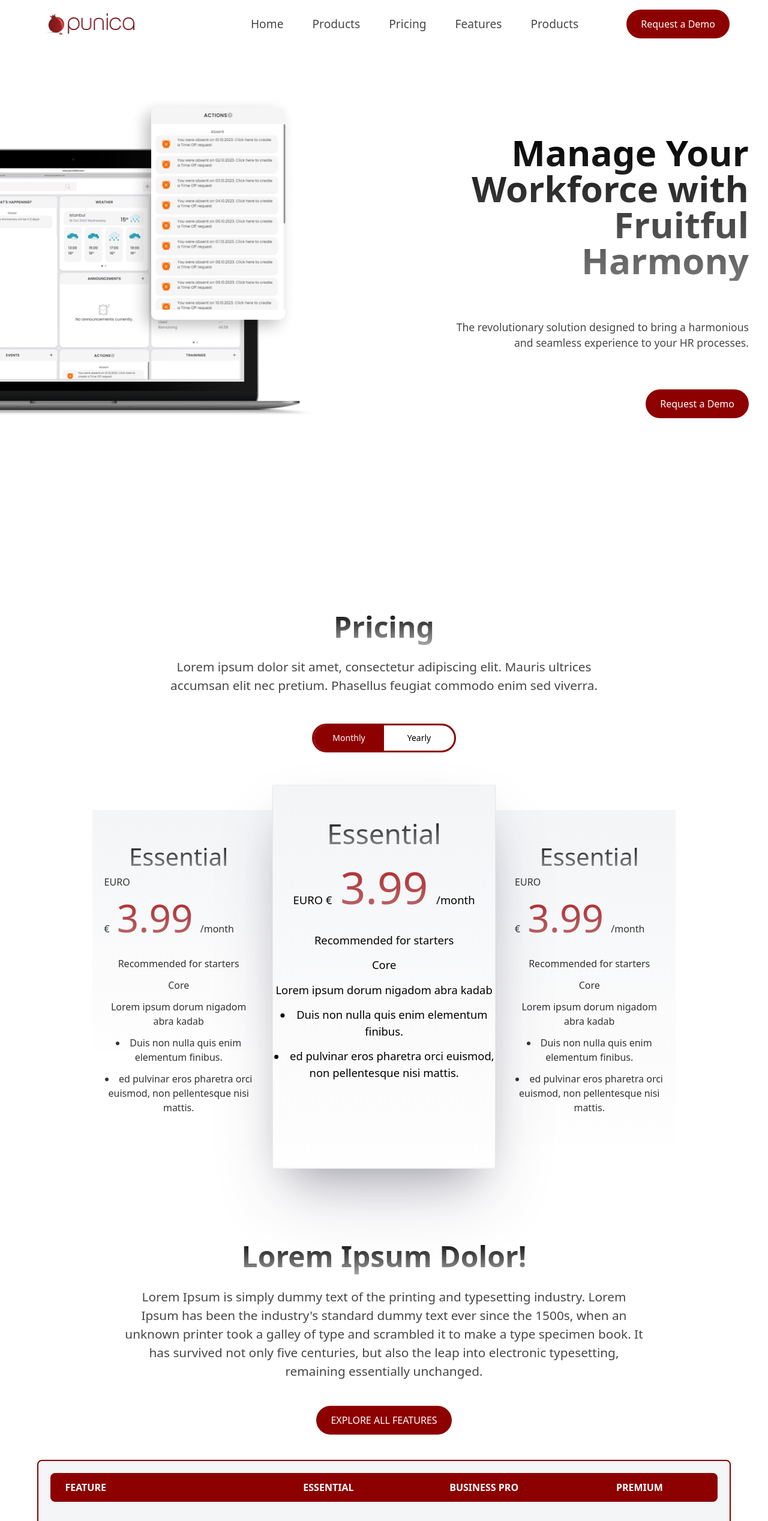
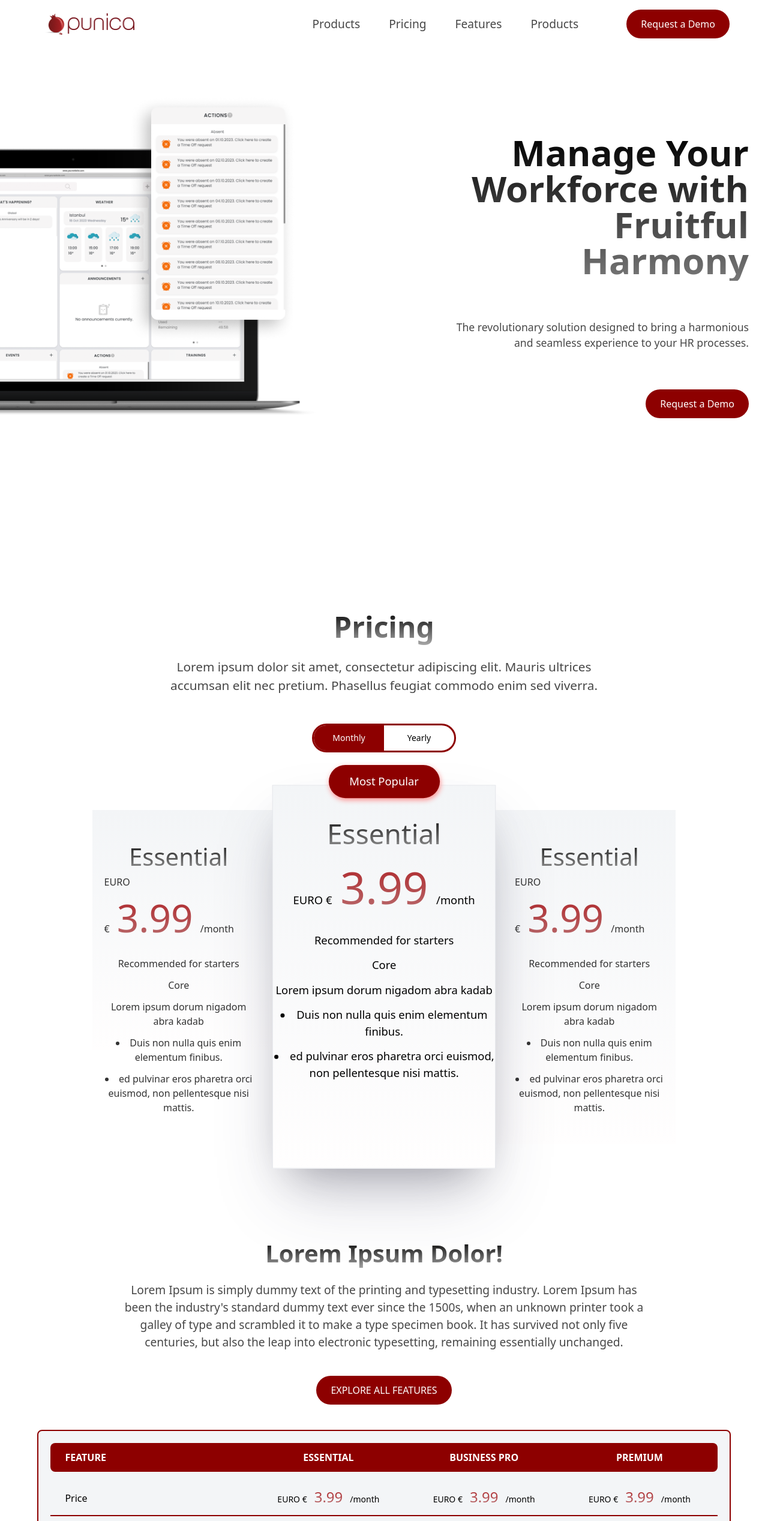
Before and after one commit to ahmadhanafi1/punica-app-web-page, a React (Create React App) app: page /pricing in a window 1280 px wide. Shown: the top 2535 px of the page at 60% size. Built offline with nearby package versions, Linux system fonts and the light colour scheme.

Commit message:
finished navbar and foorters

```diff
--- /dev/null
+++ b/src/components/Button/Secondary.jsx
@@ -0,0 +1,12 @@
+import React from "react"
+
+const Secondary = ({children, size="medium", className}) => {
+	return (
+		<button
+			className={`bg-white text-primary px-6 py-3 rounded-3xl border-2 border-primary hover:bg-primary hover:text-white hover:shadow-md
+			transition-all duration-300 md:text-[.8rem] lg:text-base ${className}`}
+		>{children}</button>
+	)
+}
+
+export default Secondary
--- a/src/components/Button/index.js
+++ b/src/components/Button/index.js
@@ -1,3 +1,4 @@
 import Primary from "./Primary";
+import Secondary from "./Secondary";
 
-export {Primary}
+export {Primary, Secondary}
--- a/src/components/Layout/Footer.jsx
+++ b/src/components/Layout/Footer.jsx
@@ -1,11 +1,16 @@
 import React from 'react'
 import { Link } from 'react-router-dom'
+import { Secondary } from '../Button'
 
 const Footer = () => {
 	return (
-		<div className='w-full h-[20rem]  px-28'>
-			<div className='w-full flex justify-between'>
-				<div className='flex gap-[4rem]'>
+		<div className='w-full max-w-[1400px] mx-auto lg:px-28'>
+			<div className='w-[95%] mx-auto p-5 mb-5 flex justify-between bg-primary rounded-lg items-center'>
+				<p className='lg:text-xl text-white'>Kickstart Your Career Today</p>
+				<Secondary >Try Demo</Secondary>
+			</div>
+			<div className='w-full items-center flex justify-between flex-col'>
+				<div className='flex gap-5 lg:gap-[4rem]'>
 					<div className=''>
 						<h1 className='font-[500] mb-3'>About</h1>
 						<div className='flex flex-col gap-3'>
@@ -47,7 +52,7 @@ const Footer = () => {
 						</div>
 					</div>
 				</div>
-				<div className='mt-10 flex flex-col gap-5'>
+				<div className='mt-10 flex lg:flex-col gap-5'>
 					<Link className='flex justify-between items-center'>
 						<span className='text-[#474747]'>punicaapp</span>
 					</Link>
--- a/src/components/Layout/Navbar.jsx
+++ b/src/components/Layout/Navbar.jsx
@@ -1,16 +1,20 @@
-import React from 'react'
+import React, { useState } from 'react'
 import {Primary} from '../Button'
 import { Link, NavLink } from 'react-router-dom'
+import {MenuOutlined} from "@ant-design/icons"
+import { useTranslation } from 'react-i18next'
 
 const Navbar = () => {
+	const [menuOpen, setMenuOpen] = useState(false)
+	const {t} = useTranslation()
 	console.log(process.env.PUBLIC_URL + "/images/punica-logo.svg")
 	return (
-		<div className='w-full max-w-[1800px] mx-auto h-[5rem] flex items-center justify-between px-6'>
+		<div className='w-full max-w-[1800px] mx-auto h-[3rem] lg:h-[5rem] flex items-center justify-between lg:px-6 relative'>
 			<img alt='logo' src={process.env.PUBLIC_URL + "/images/punica-logo.png"}
 				className='h-[2.2rem] ml-[4%]' />
-			<div className='flex items-center justify-end gap-[2rem] lg:gap-[5rem] w-[80%] lg:pr-10 '>
-				<div className=' gap-4 lg:gap-12 flex-wrap hidden md:flex'>
-					<NavLink to={'/'} className='text-[#474747] hover:text-[#999999] w-fit lg:text-[1.2rem] transition-all duration-300 truncate'>Home</NavLink>
+				{/* For Laptop version */}
+			<div className='hidden lg:flex items-center justify-end gap-[2rem] lg:gap-[5rem] w-[80%] lg:pr-10 '>
+				<div className=' gap-4 lg:gap-12 flex-wrap flex'>
 					<NavLink to={'/'} className='text-[#474747] hover:text-[#999999] w-fit lg:text-[1.2rem] transition-all duration-300 truncate'>Products</NavLink>
 					<NavLink to={'/pricing'} className='text-[#474747] hover:text-[#999999] w-fit lg:text-[1.2rem] transition-all duration-300 truncate'>Pricing</NavLink>
 					<NavLink to={'/features'} className='text-[#474747] hover:text-[#999999] w-fit lg:text-[1.2rem] transition-all duration-300 truncate'>Features</NavLink>
@@ -18,6 +22,21 @@ const Navbar = () => {
 				</div>
 				<Primary> Request a Demo</Primary>
 			</div>
+			{/* For Mobile version */}
+			<div className='flex lg:hidden text-4xl mr-2 h-full text-primary  justify-center items-center'>
+				<span
+					onClick={() => setMenuOpen(!menuOpen)}
+					className={` transition-transform duration-300 ${menuOpen ? "rotate-[-90deg]" : ""}`}
+				>
+					<MenuOutlined />
+				</span>
+				<div onClick={() => {setMenuOpen(false)}} className={`w-[97.5%] absolute border-2 border-primary rounded-lg bg-[#fff] shadow-2xl top-[110%] left-[1.25%] flex flex-col z-[100] text-base items-center text-center transition-all duration-300
+				${menuOpen ? "" : "invisible opacity-0 translate-y-[-90%] "} `}>
+					<NavLink to={'/pricing'} className='text-center py-4 border-b transition-all duration-300 mx-3 px-[5%] w-full rounded-lg bg-[#fff] hover:bg-[#ffd6d6]'>Pricing</NavLink>
+					<NavLink to={'/features'} className='text-center py-4 border-b mx-3 px-[5%] transition-all duration-300 w-full rounded-lg bg-[#fff] hover:bg-[#ffd6d6]'>Features</NavLink>
+					<NavLink to={'/features'} className='text-center py-4 mx-3 px-[5%] w-full  transition-all duration-300 bg-primary hover:bg-[#ffd6d6] hover:text-primary  text-white'>{t("REQUEST_A_DEMO")}</NavLink>
+				</div>
+			</div>
 		</div>
 	)
 }
--- a/src/components/Layout/index.jsx
+++ b/src/components/Layout/index.jsx
@@ -12,9 +12,9 @@ const Layout = () => {
 		<main className='w-full lg:mt-20 xl:mb-[10rem] overflow-x-clip overflow-y-visible '>
 			<Outlet />
 		</main>
-		{/* <footer className='mt-auto'>
+		<footer className='mt-auto'>
 			<Footer />
-		</footer> */}
+		</footer>
 	</body>
 	)
 }
--- a/src/index.css
+++ b/src/index.css
@@ -27,10 +27,18 @@ background: linear-gradient(#F3F5F7, #FFFAFA)
 
 .pricing-gradient {
   background: linear-gradient(#F3F5F7, #FFFEFE);
+  @media screen and (max-width: 750px) {
+    background: #fff;
+
+  }
 }
 
 .pricing-shadow {
   box-shadow: rgba(50, 50, 93, 0.25) 0px 50px 100px -20px, rgba(0, 0, 0, 0.3) 0px 30px 60px -30px;
+}
+
+.most-popular-shadow {
+  box-shadow: 1px 3px 7px #fd9090;
 }
 
 .price-text-gradient{
--- a/src/pages/Home/index.jsx
+++ b/src/pages/Home/index.jsx
@@ -1,7 +1,6 @@
 import React, { useState } from 'react'
 import { Primary } from '../../components/Button'
-// import landing1 from "../../public/svg/landing1.svg"
-import laptop from "../../public/svg/laptop.svg"
+
 import {useTranslation} from "react-i18next";
 
 const Home = () => {
--- a/src/pages/Pricing/index.jsx
+++ b/src/pages/Pricing/index.jsx
@@ -1,5 +1,5 @@
 import React, { useState } from 'react'
-import { Primary } from '../../components/Button'
+import { Primary, Secondary } from '../../components/Button'
 import { useTranslation } from 'react-i18next'
 import x from "../../public/svg/x.svg"
 import tick from "../../public/svg/tixk.svg"
@@ -49,7 +49,7 @@ const Pricing = () => {
 			{/* switch over */}
 			{/* prices */}
 			<div className='w-[80%] flex gap-0 mb-[10rem]'>
-				<div className='w-1/3 text-[#333333] pricing-gradient h-[25rem] flex flex-col p-5 pt-[3rem] items-center pr-14 '>
+				<div className='w-1/3 text-[#333333] pricing-gradient h-[25rem] hidden md:flex flex-col p-5 pt-[3rem] items-center pr-14 '>
 						<h1 className='title-gradient-big text-[2.5rem] font-[500]'>Essential</h1>
 						<p className=''>
 							EURO €
@@ -65,7 +65,8 @@ const Pricing = () => {
 							<li>ed pulvinar eros pharetra orci euismod, non pellentesque nisi mattis.</li>
 						</div>
 				</div>
-				<div className='flex flex-col items-center w-1/3 pricing-gradient pt-[2.5rem] pricing-shadow border z-50 scale-[1.15]'>
+				<div className='relative flex flex-col items-center w-full md:w-1/3 pricing-gradient pt-[2.5rem] pricing-shadow border z-50 scale-[1.15] rounded-md md:rounded-[0]'>
+				<div className='w-1/2 rounded-3xl absolute top-[-5.5%] bg-primary text-white py-3 text-center most-popular-shadow'>Most Popular</div>
 				<h1 className='title-gradient-big text-[2.5rem] font-[500]'>Essential</h1>
 						<p className=''>
 							EURO €
@@ -81,7 +82,7 @@ const Pricing = () => {
 							<li>ed pulvinar eros pharetra orci euismod, non pellentesque nisi mattis.</li>
 						</div>
 				</div>
-				<div className='w-1/3 text-[#333333] pricing-gradient flex flex-col  py-[3rem] items-center pl-14 pr-5 '>
+				<div className='w-1/3 text-[#333333] pricing-gradient hidden md:flex flex-col  py-[3rem] items-center pl-14 pr-5 '>
 						<h1 className='title-gradient-big text-[2.5rem] font-[500]'>Essential</h1>
 						<p className=''>
 							EURO €
@@ -102,16 +103,16 @@ const Pricing = () => {
 				</div>
 				{/* Pricing finished */}
 			</div>
-			<div className='w-[95%] max-w-[1400px] flex flex-col items-center mx-auto'>
-				<h5 className=' title-gradient-big leading-[1.15] text-[1.8rem] lg:text-[3rem] font-semibold pb-1 transition-all duration-300 text-center mb-5'>
+			<div className='w-[95%] max-w-[1400px]  flex-col items-center mx-auto flex'>
+				<h5 className=' title-gradient-big leading-[1.15] text-[1.8rem] lg:text-[2.5rem] font-semibold pb-1 transition-all duration-300 text-center mb-5'>
 					Lorem Ipsum Dolor!
 				</h5>
-				<p className='text-[#474747] text-center text-[1.3rem] w-[75%]  mx-auto'>
+				<p className='text-[#474747] text-center text-[.95rem] lg:text-[1.2rem] w-[75%]  mx-auto'>
 					Lorem Ipsum is simply dummy text of the printing and typesetting industry. Lorem Ipsum has been the industry's standard dummy text ever since the 1500s, when an unknown printer took a galley of type and scrambled it to make a type specimen book. It has survived not only five centuries, but also the leap into electronic typesetting, remaining essentially unchanged.
 				</p>
 				<span className='my-[2.6rem]'><Primary >EXPLORE ALL FEATURES</Primary></span>
 
-				<div className='w-full bg-[#F3F5F7] border-2 border-primary rounded-lg mb-[10rem] pb-5'>
+				<div className='w-full bg-[#F3F5F7] border-2 border-primary rounded-lg mb-[10rem] pb-5 hidden md:block '>
 					<div className='bg-primary  m-5 flex text-white rounded-lg font-[600]'>
 						<span className='w-[30%] py-3 pl-6'>FEATURE</span>
 						<div className='flex w-[70%] justify-center items-center text-center'>
@@ -120,24 +121,24 @@ const Pricing = () => {
 							<span className='w-1/3 py-3'>PREMIUM</span>
 						</div>
 					</div>
-					<div className='mx-5 mb-1 flex rounded-lg '>
+					<div className='mx-5 mb-1 rounded-lg flex '>
 							<span className='w-[30%] py-3 pl-6'>Price</span>
 							<div className='flex w-[70%] justify-center items-center text-center'>
-							<span className='w-1/3 py-3'><p className='text-sm'>
+							<span className='w-1/3 py-3'><p className='text-[.75rem] lg:text-sm'>
 								EURO €
-								<span className='price-text-gradient text-[1.4rem] font-[500] px-3'>3.99</span>
+								<span className='price-text-gradient text-[1.5rem] font-[500] px-2 lg:px-3'>3.99</span>
 								/month
 							</p>
 							</span>
-							<span className='w-1/3 py-3'><p className='text-sm'>
+							<span className='w-1/3 py-3'><p className='text-[.75rem] lg:text-sm'>
 								EURO €
-								<span className='price-text-gradient text-[1.4rem] font-[500] px-3'>3.99</span>
+								<span className='price-text-gradient text-[1.5rem] font-[500] px-2 lg:px-3'>3.99</span>
 								/month
 							</p>
 							</span>
-							<span className='w-1/3 py-3'><p className='text-sm'>
+							<span className='w-1/3 py-3'><p className='text-[.75rem] lg:text-sm'>
 								EURO €
-								<span className='price-text-gradient text-[1.4rem] font-[500] px-3'>3.99</span>
+								<span className='price-text-gradient text-[1.5rem] font-[500] px-2 lg:px-3'>3.99</span>
 								/month
 							</p>
 							</span>
@@ -157,6 +158,20 @@ const Pricing = () => {
 					))}
 				</div>
 			</div>
+			{/* Table finished */}
+			<div className='w-[95%] max-w-[1400px] flex flex-col md:flex-row justify-center mx-auto gap-16'>
+					<img src={process.env.PUBLIC_URL + 'images/landing3.png'} alt="" className='w-full md:w-1/2 ' />
+					<div>
+						<h1
+							className='title-gradient text-center md:text-left text-[1.8rem] lg:text-[2.5rem] font-[500] mb-7'>
+							Create Personal Package
+						</h1>
+						<p className='text-paragText text-center md:text-left text-[.95rem] lg:text-[1.2rem] md:max-w-[25rem]'>
+							Lorem ipsum dolor sit amet, consectetur adipiscing elit. Mauris ultrices accumsan elit nec pretium. Phasellus feugiat commodo enim sed viverra.
+						</p>
+						<div className='mx-auto'><Secondary size='small'>Start Adding Features</Secondary></div>
+					</div>
+			</div>
 		</div>
 		</>
 	)
```
